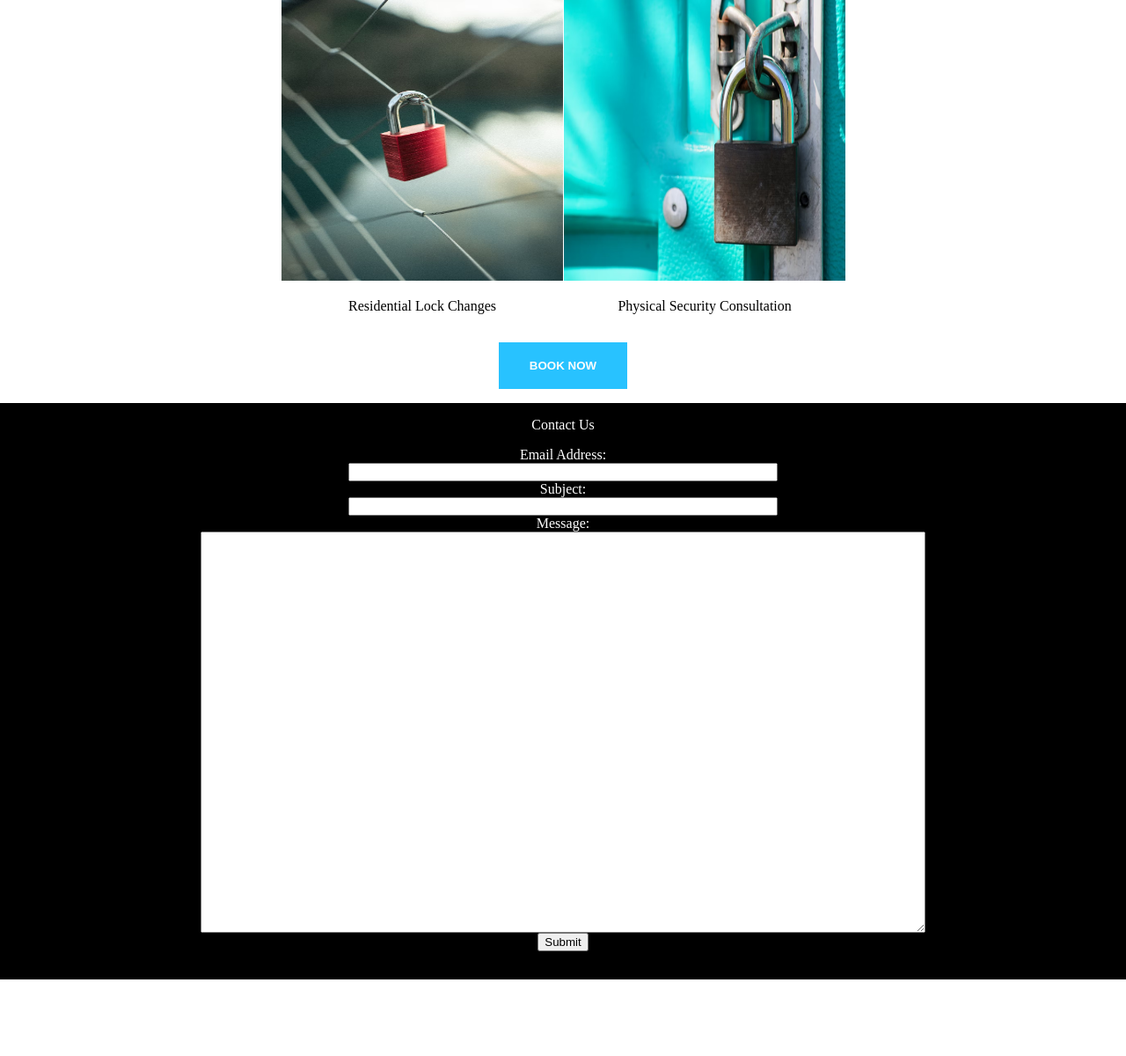
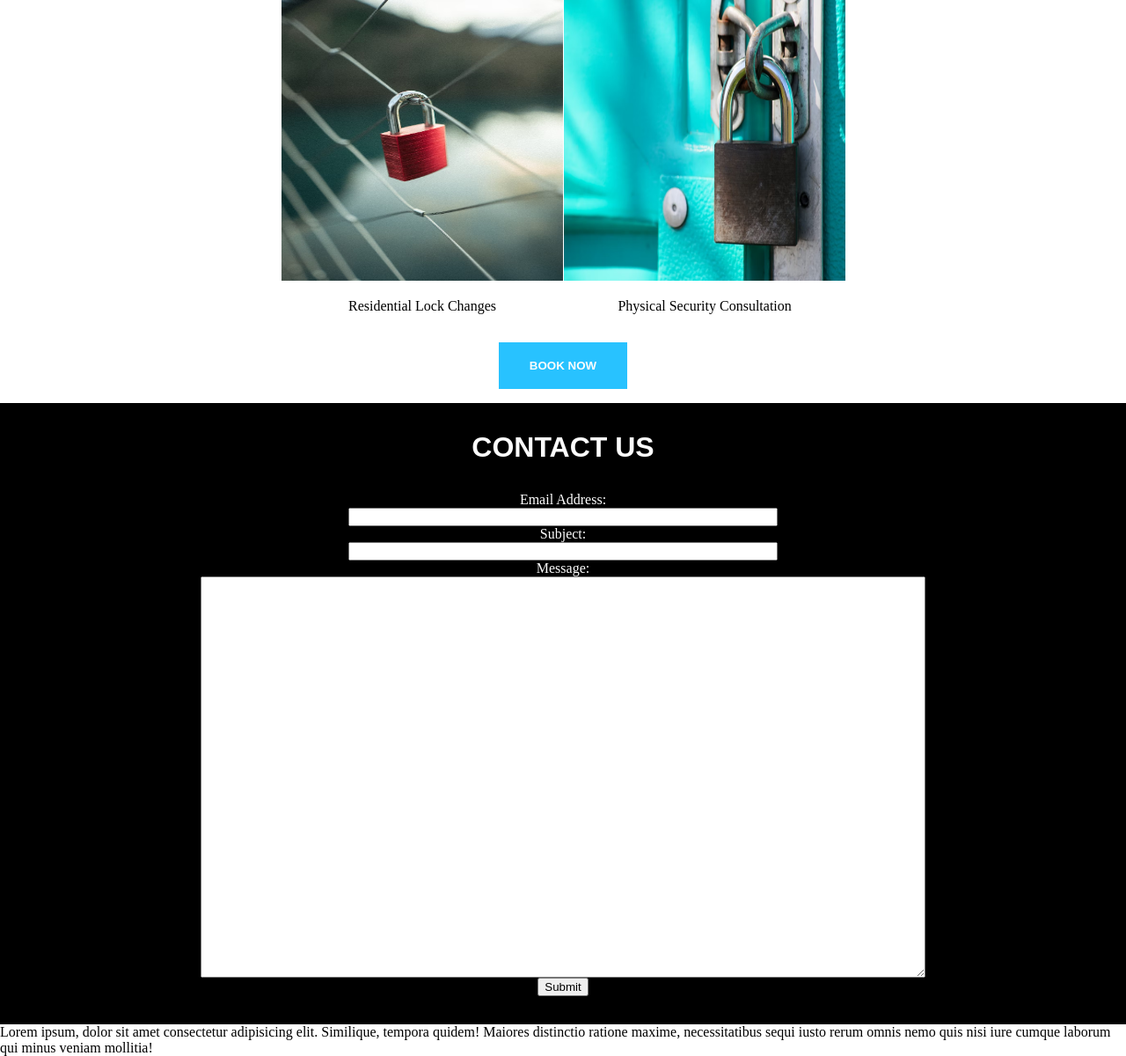
Before and after one commit to vent-dev/locksmith-site, a PHP site: page / in a window 1280 px wide. Shown: the part 2757-3957 px from the top of the page at 88% size. Before the commit the page ends 3870 px from the top, so only its background shows below. Run offline with PHP 8.4, Linux system fonts and the light colour scheme; data that the repository does not hold is empty; some libraries are stand-ins or nearby versions.

Commit message:
Changed sizing of contact-us section

```diff
--- a/index.php
+++ b/index.php
@@ -144,7 +144,7 @@
     </div>
 
     <div class="contact-us">
-        <p>Contact Us</p>
+        <p class=contact-header>Contact Us</p>
         <div class="contact-form">
             <form action="index.php" method="POST">
                 Email Address:
@@ -159,8 +159,8 @@
         </div>
     </div>
 
-    <!-- <div class="footer">
+    <div class="footer">
         Lorem ipsum, dolor sit amet consectetur adipisicing elit. Similique, tempora quidem! Maiores distinctio ratione maxime, necessitatibus sequi iusto rerum omnis nemo quis nisi iure cumque laborum qui minus veniam mollitia!
-    </div> -->
+    </div>
 </body>
 </html>
--- a/style.css
+++ b/style.css
@@ -202,12 +202,21 @@ html, body {
     width: 30rem;
 }
 
+.contact-header {
+    color: #FCFCFC;
+    text-transform: uppercase;
+    text-align: center;
+    font-weight: bold;
+    font-family: sans-serif, serif;
+    font-size: 2rem;
+}
+
 .contact-form form {
     display: flex;
     flex-direction: column;
     align-items: center;
 }
 
-/* .footer {
+footer {
     text-align: center;
-} */
+}
```
